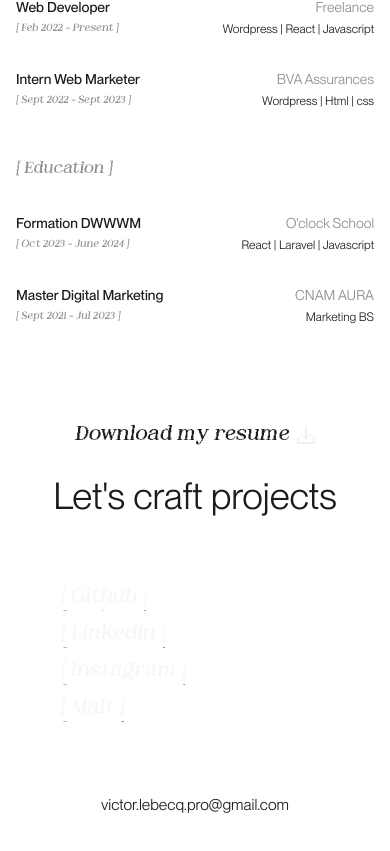
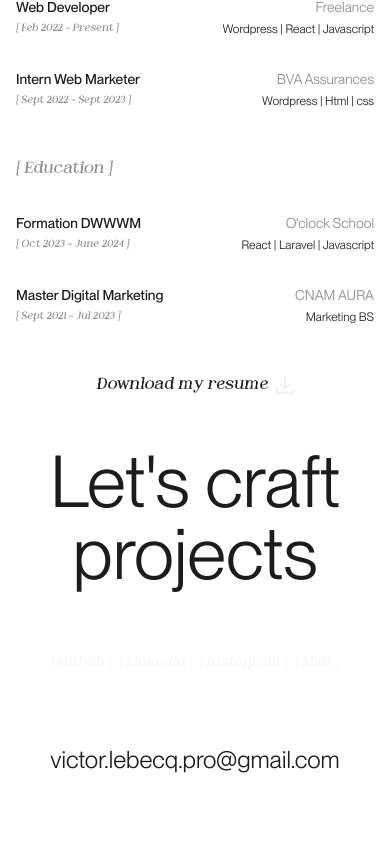
Before and after one commit to pommito/Portfolio-2024, a Next.js app: page / in a window 390 px wide. Shown: the part 2850-3701 px from the top of the page. Built offline with nearby package versions, Linux system fonts and the light colour scheme.

Commit message:
Styling(Home) : made the footer responsiv

```diff
--- a/src/app/page.tsx
+++ b/src/app/page.tsx
@@ -52,8 +52,8 @@ export default function Home() {
             <ResumeListItem key={index} {...exp} />
           ))}
         </ul>
-        <Link href={'#'} className="flex items-center justify-center gap-2 mt-20 mx-auto w-fit">
-          <span className="font-dot text-xl">Download my resume</span>
+        <Link href={'#'} className="flex items-center justify-center gap-2 mt-8  mx-auto w-fit md:mt-20">
+          <span className="font-dot md:text-xl">Download my resume</span>
           <Image src={downloadIcon} alt="icon in the button for downloading resume" aria-hidden />
         </Link>
       </section>
--- a/src/components/Footer.tsx
+++ b/src/components/Footer.tsx
@@ -4,9 +4,9 @@ import TextReveal from './animations/TextReveal';
 
 export default function Footer() {
   return (
-    <footer className="font-pp flex flex-col items-center leading-tight gap-16 px-4 md:px-20 py-6">
-      <h2 className="text-[9.5vw]">Let&apos;s craft projects</h2>
-      <ul className="font-dot flex flex-col justify-between text-xl w-3/4 sm:flex-row">
+    <footer className="font-pp flex flex-col items-center leading-tight gap-16 px-4 py-12 md:px-20 md:py-6">
+      <h2 className="text-center text-7xl sm:text-[9.5vw]">Let&apos;s craft projects</h2>
+      <ul className="font-dot flex flex-row justify-between gap-2 text-sm md:text-xl md:w-3/4">
         <li>
           <AnimatedLink title="[ Github ]" url="https://github.com/pommito" />
         </li>
@@ -23,10 +23,10 @@ export default function Footer() {
           <AnimatedLink title="[ Malt ]" url="https://www.malt.fr/profile/victorlebecq" />
         </li>
       </ul>
-      <Link href="mailto:victor.lebecq.pro@gmail.com" className="text-[4vw] font-normal">
+      <Link href="mailto:victor.lebecq.pro@gmail.com" className="text-2xl  sm:text-3xl md:text-[4vw] font-normal">
         <TextReveal text="victor.lebecq.pro@gmail.com" amountInView={1} />
       </Link>
-      <div className="text-[#f1f1f1]/50 text-sm flex justify-between pt-6 w-full border-t border-[#f1f1f1]/20">
+      <div className="text-[#f1f1f1]/50 text-sm flex flex-col justify-between pt-6 w-full border-t border-[#f1f1f1]/20 sm:flex-row">
         <p>Made in the French Alps</p>
         <p>Copyright © 2024 All rights reserved</p>
       </div>
```
